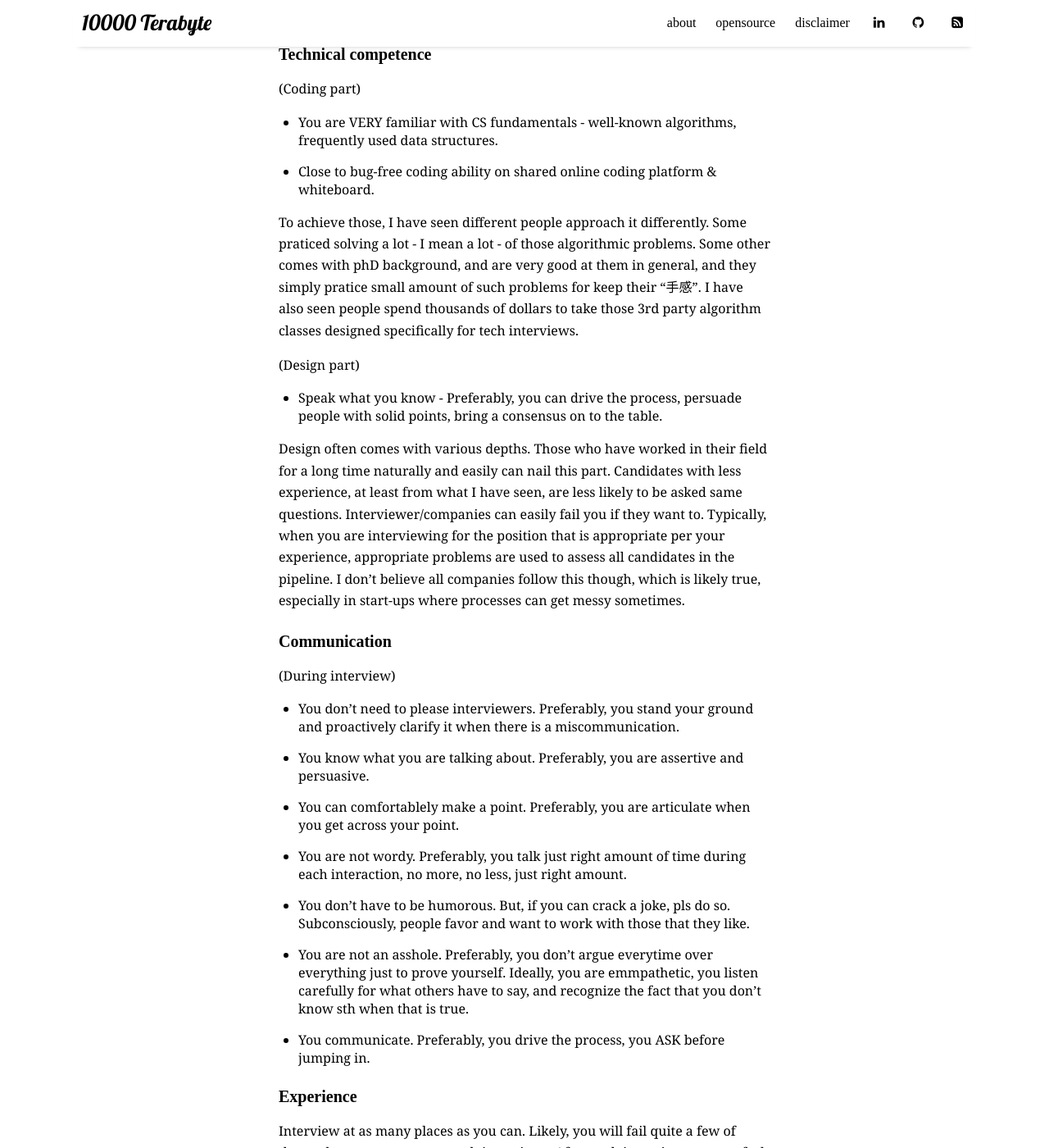
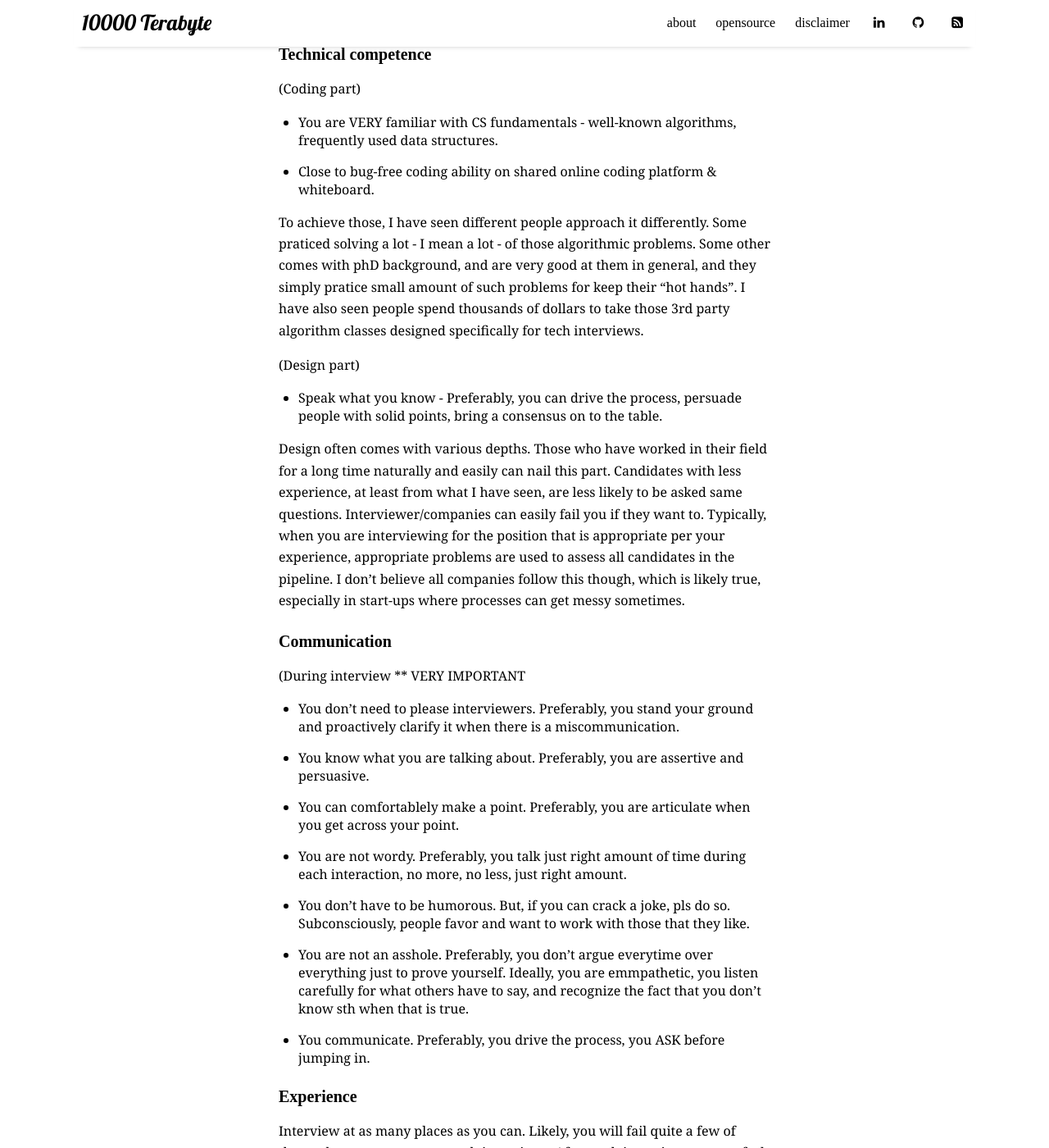
Before and after one commit to 10000TB/10000TB.github.io, a Jekyll site: the page built from _posts/2019-11-23-My-2-cents-on-tech-interviews.md, in a window 1280 px wide and 1400 px high, scrolled down 4013 px. Shown: the whole window at 82% size. Built offline with Jekyll 4.4.1, drawn with Linux system fonts in a browser that asks for light colours; nearby versions of some CDN libraries; some web fonts are replaced; comment, search, counter and statistics services are not loaded.

Commit message:
[post - 2 cents interview] replace 手感 with "hot hands"

```diff
--- a/_posts/2019-11-23-My-2-cents-on-tech-interviews.md
+++ b/_posts/2019-11-23-My-2-cents-on-tech-interviews.md
@@ -100,7 +100,7 @@ My experience tells me that you will likely succeed in those interviews if you:
 * You are VERY familiar with CS fundamentals - well-known algorithms, frequently used data structures.
 * Close to bug-free coding ability on shared online coding platform & whiteboard.
 
-To achieve those, I have seen different people approach it differently. Some praticed solving a lot - I mean a lot - of those algorithmic problems. Some other comes with phD background, and are very good at them in general, and they simply pratice small amount of such problems for keep their "手感". I have also seen people spend thousands of dollars to take those 3rd party algorithm classes designed specifically for tech interviews.
+To achieve those, I have seen different people approach it differently. Some praticed solving a lot - I mean a lot - of those algorithmic problems. Some other comes with phD background, and are very good at them in general, and they simply pratice small amount of such problems for keep their "hot hands". I have also seen people spend thousands of dollars to take those 3rd party algorithm classes designed specifically for tech interviews.
 
 (Design part)
 * Speak what you know - Preferably, you can drive the process, persuade people with solid points, bring a consensus on to the table.
@@ -110,7 +110,7 @@ companies follow this though, which is likely true, especially in start-ups wher
 
 ### Communication
 
-(During interview)
+(During interview ** VERY IMPORTANT
 * You don't need to please interviewers. Preferably, you stand your ground and proactively clarify it when there is a miscommunication.
 * You know what you are talking about. Preferably, you are assertive and persuasive.
 * You can comfortablely make a point. Preferably, you are articulate when you get across your point.
```
